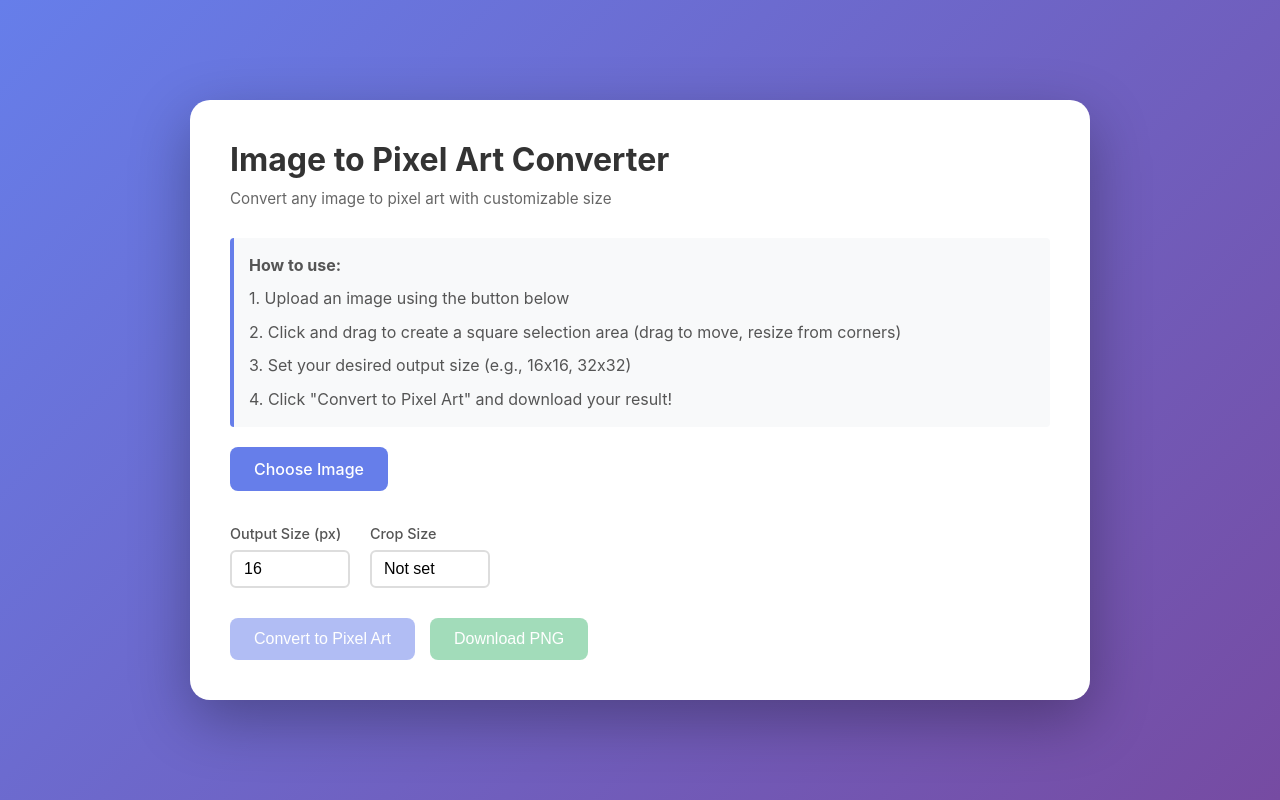
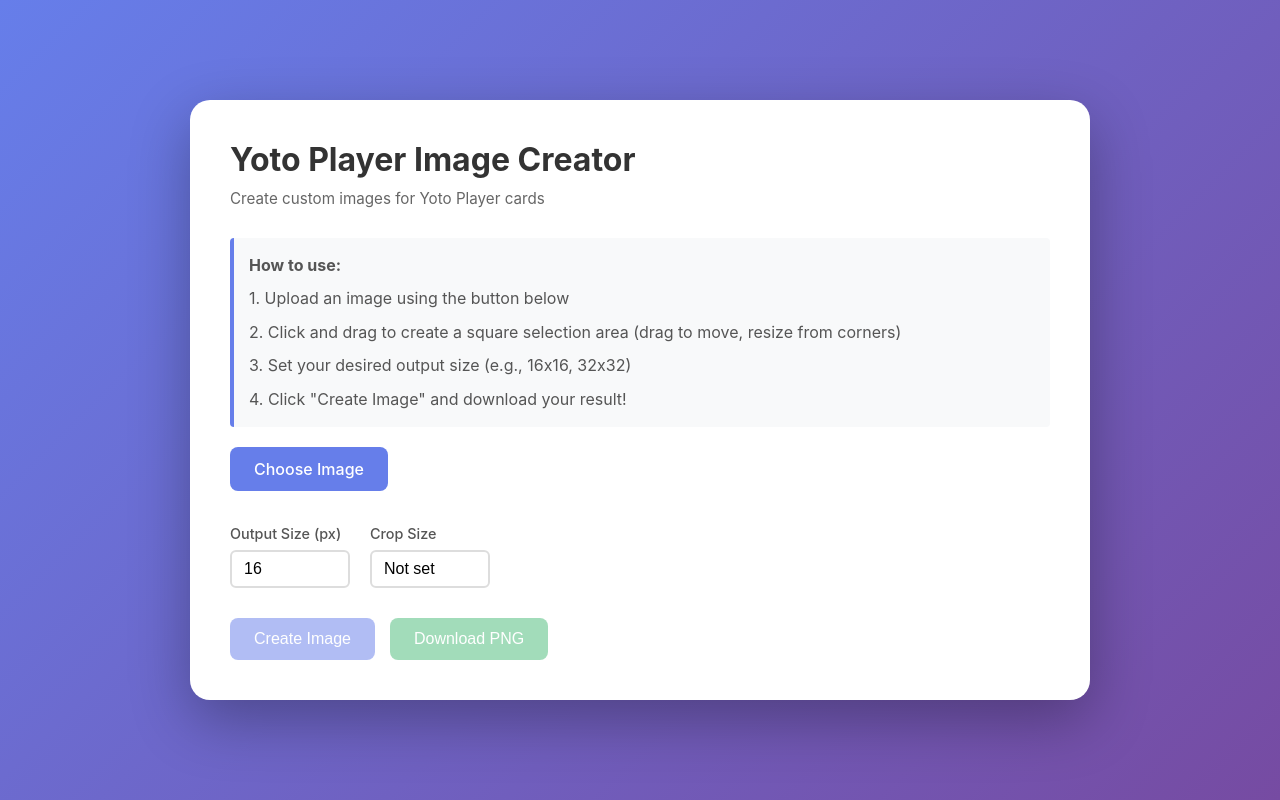
Before and after one commit to david-jarman/blog-hacks, a plain HTML site: page yoto-player-image-creator.html in a window 1280 px wide. Drawn offline with Linux system fonts and the light colour scheme.

Commit message:
Update name of tool

```diff
--- a/pixel-art-converter.html
+++ b/yoto-player-image-creator.html
@@ -3,7 +3,7 @@
 <head>
     <meta charset="UTF-8">
     <meta name="viewport" content="width=device-width, initial-scale=1.0">
-    <title>Image to Pixel Art Converter</title>
+    <title>Yoto Player Image Creator</title>
     <style>
         * {
             margin: 0;
@@ -290,15 +290,15 @@
 </head>
 <body>
     <div class="container">
-        <h1>Image to Pixel Art Converter</h1>
-        <p class="subtitle">Convert any image to pixel art with customizable size</p>
+        <h1>Yoto Player Image Creator</h1>
+        <p class="subtitle">Create custom images for Yoto Player cards</p>
 
         <div class="instructions">
             <p><strong>How to use:</strong></p>
             <p>1. Upload an image using the button below</p>
             <p>2. Click and drag to create a square selection area (drag to move, resize from corners)</p>
             <p>3. Set your desired output size (e.g., 16x16, 32x32)</p>
-            <p>4. Click "Convert to Pixel Art" and download your result!</p>
+            <p>4. Click "Create Image" and download your result!</p>
         </div>
 
         <div class="upload-section">
@@ -325,7 +325,7 @@
         </div>
 
         <div class="button-group">
-            <button class="btn-primary" id="convertBtn" disabled>Convert to Pixel Art</button>
+            <button class="btn-primary" id="convertBtn" disabled>Create Image</button>
             <button class="btn-secondary" id="downloadBtn" disabled>Download PNG</button>
         </div>
 
@@ -706,7 +706,7 @@
         function downloadImage() {
             const link = document.createElement('a');
             const outputSize = parseInt(outputSizeInput.value);
-            link.download = `pixel-art-${outputSize}x${outputSize}.png`;
+            link.download = `yoto-player-${outputSize}x${outputSize}.png`;
             link.href = resultCanvas.toDataURL('image/png');
             link.click();
         }
```
Also changed, not shown: README.md.
